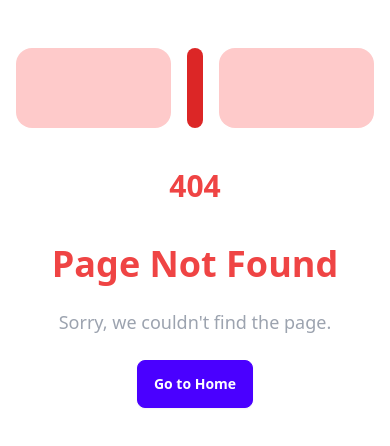
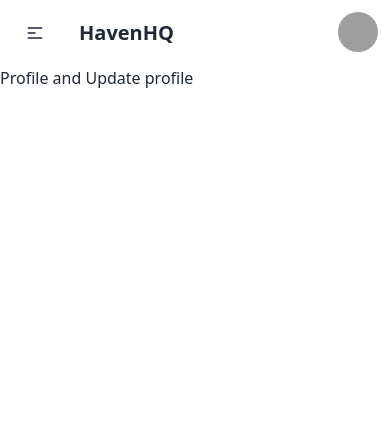
Before and after one commit to joysaha023/real-estate-react-projects, a React (Vite) app: page /profile in a window 390 px wide. Before the commit this address had no page. Shown: the top 446 px of the page. Built offline with nearby package versions, Linux system fonts and the light colour scheme; grey boxes are pictures that could not be loaded.

Commit message:
complete navbar with full responsive

```diff
--- /dev/null
+++ b/src/Pages/Profile/Profile.jsx
@@ -0,0 +1,11 @@
+import React from 'react';
+
+const Profile = () => {
+    return (
+        <div>
+            <h2>Profile and Update profile</h2>
+        </div>
+    );
+};
+
+export default Profile;
--- a/src/Routes/Routes.jsx
+++ b/src/Routes/Routes.jsx
@@ -2,6 +2,7 @@ import { createBrowserRouter } from "react-router-dom";
 import Root from "../Layouts/Root";
 import ErrorPage from "../Pages/ErrorPage/ErrorPage";
 import Home from "../Pages/Home/Home";
+import Profile from "../Pages/Profile/Profile";
 
 const router = createBrowserRouter([
   {
@@ -12,6 +13,10 @@ const router = createBrowserRouter([
         {
             path: "/",
             element: <Home></Home>,
+        },
+        {
+            path: "/profile",
+            element: <Profile></Profile>,
         }
     ]
   },
--- a/src/components/Navbar/Navbar.jsx
+++ b/src/components/Navbar/Navbar.jsx
@@ -1,11 +1,103 @@
-import React from 'react';
+import React from "react";
+import { Link } from "react-router-dom";
 
 const Navbar = () => {
-    return (
-        <div>
-            <h2>This is Navbar</h2>
+  return (
+    <div>
+      <div className="navbar bg-base-100">
+        <div className="navbar-start">
+          <div className="dropdown">
+            <div tabIndex={0} role="button" className="btn btn-ghost lg:hidden">
+              <svg
+                xmlns="http://www.w3.org/2000/svg"
+                className="h-5 w-5"
+                fill="none"
+                viewBox="0 0 24 24"
+                stroke="currentColor"
+              >
+                <path
+                  strokeLinecap="round"
+                  strokeLinejoin="round"
+                  strokeWidth="2"
+                  d="M4 6h16M4 12h8m-8 6h16"
+                />
+              </svg>
+            </div>
+            <ul
+              tabIndex={0}
+              className="menu menu-sm dropdown-content mt-3 z-[1] p-2 shadow bg-base-100 rounded-box w-52"
+            >
+              <li>
+                <a>Item 1</a>
+              </li>
+              <li>
+                <a>Parent</a>
+                <ul className="p-2">
+                  <li>
+                    <a>Submenu 1</a>
+                  </li>
+                  <li>
+                    <a>Submenu 2</a>
+                  </li>
+                </ul>
+              </li>
+              <li>
+                <a>Item 3</a>
+              </li>
+            </ul>
+          </div>
+          <a className="btn btn-ghost gap-0 text-xl">Haven<span>HQ</span></a>
         </div>
-    );
+        <div className="navbar-center hidden lg:flex">
+          <ul className="menu menu-horizontal px-1">
+            <li>
+              <a>Home</a>
+            </li>
+            <li>
+              <a>About Us</a>
+            </li>
+            <li>
+              <a>Blog</a>
+            </li>
+            <li>
+              <a>Contact Us</a>
+            </li>
+          </ul>
+        </div>
+
+        <div className="navbar-end">
+          <div className="dropdown dropdown-end">
+            <div
+              tabIndex={0}
+              role="button"
+              className="btn btn-ghost btn-circle avatar"
+            >
+              <div className="w-10 rounded-full">
+                <img
+                  alt="Tailwind CSS Navbar component"
+                  src="https://daisyui.com/images/stock/photo-1534528741775-53994a69daeb.jpg"
+                />
+              </div>
+            </div>
+            <ul
+              tabIndex={0}
+              className="menu menu-sm dropdown-content mt-3 z-[1] p-2 shadow bg-base-100 rounded-box w-52"
+            >
+              <li>
+                <a className="justify-between">User Name</a>
+              </li>
+              <li>
+                <Link to={"/profile"}>Profile</Link>
+              </li>
+              <li>
+                <a>Logout</a>
+              </li>
+            </ul>
+          </div>
+        </div>
+      </div>
+    </div>
+  );
 };
 
 export default Navbar;
```
